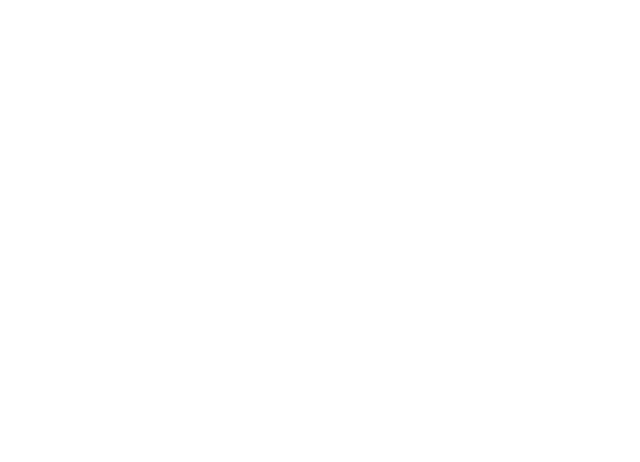
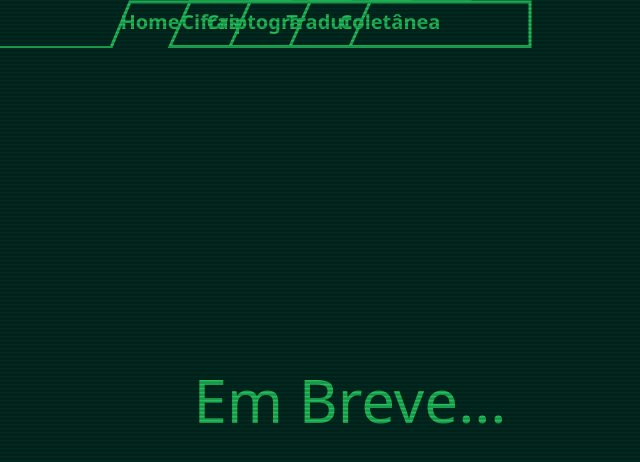
Before and after one commit to italoweb99/enigma-do-medo-cifra, a React (Vite) app: page /coletanea in a window 1280 px wide. Before the commit this address had no page. Shown: the top 462 px of the page, without its empty margins (290-930 px from the left). Built offline with nearby package versions, Linux system fonts and the light colour scheme.

Commit message:
modificações

```diff
--- a/src/App.tsx
+++ b/src/App.tsx
@@ -7,6 +7,7 @@ import Cifras from './pages/Cifras';
 import Test from './pages/test';
 import Home from './pages/Home'
 import Tradutor from './pages/Tradutor';
+import Coletanea from './pages/Coletanea';
 function App() {
 
   return (
@@ -18,6 +19,7 @@ function App() {
         <Route path="/test" element={<Test/>}/>
         <Route path="/" element={<Home/>}/>
         <Route path="/tradutor" element={<Tradutor/>}/>
+        <Route path ="/coletanea" element={<Coletanea/>}/>
       </Routes>
     </Router>
   );
--- a/src/components/Header.tsx
+++ b/src/components/Header.tsx
@@ -1,7 +1,7 @@
 import { useNavigate } from "react-router-dom";
 
 const Header = ({index, drift =20,height = 10,marginL=400,className = ""}) => {
-    const pages = ["Home","Cifras","Criptograma","Tradutor"];
+    const pages = ["Home","Cifras","Criptograma","Tradutor","Coletânea"];
     //const drift = 20;
    // const marginL = 400;
    const params = `w-full  h-${height} ${className}`;
--- /dev/null
+++ b/src/pages/Coletanea.tsx
@@ -0,0 +1,13 @@
+import Header from '../components/Header'
+import ScanlinesOverlay from '../components/ScanLineOverlay'
+const Coletanea = () =>{
+return(
+    <ScanlinesOverlay animado={true}>
+    <div className="flex justify-center items-center h-screen w-screen bg-emerald-950">
+        <Header index={1} height={12} className="bg-emerald-950 z-10 fixed top-0 left-0 w-full" />
+        <p className="text-green-500 text-6xl">Em Breve...</p>
+    </div>
+    </ScanlinesOverlay>
+)
+}
+export default Coletanea
--- a/src/pages/Home.tsx
+++ b/src/pages/Home.tsx
@@ -23,7 +23,7 @@ const Home = () => {
     "CIFRAS - Alguns enigmas requerem decifrar códigos com alguns tipos de cifras, para isso reunimos aqui as ferramentas necessárias para isso; A descoberta de qual cifra usar faz parte que experiencia do jogo e o modo dropdown pode prejudica-la já que pode dar spoilers de quais cifras estão presentes nos enigmas se quiser ter a experiencia completa use o modo barra de pesquisa.",
     "CRIPTOGRAMAS - Use essa seção para auxiliar na descoberta da equivalência das letras do alfabeto do Enigma do Medo para o alfabeto latino. Digite os texto encontrados na seção do Samuel e será gerado uma pagina onde você poderá digitar uma letra abaixo de um símbolo e todos os símbolos correspondentes no texto serão preenchidos com a mesma letra.",
     "TRADUTOR - Essa seção traduz as letras do alfabeto de Enigma do Medo para o alfabeto latino, se você já descobriu as equivalência das letras e quer um jeito mais fácil de traduzir as mensagens ou não se importa com a experiencia de encontras use essa tela.",
-    "COLETANIA - Se você está preso em algum enigma e quer uma dica, a resposta para algum deles ou somente uma visão geral dos enigmas consulte essa seção do site."
+    "COLETÂNEA - Se você está preso em algum enigma e quer uma dica, a resposta para algum deles ou somente uma visão geral dos enigmas consulte essa seção do site."
   ];
   const imgText = "boa sorte".split('');
   const sectionsRef = useRef([]);
```
